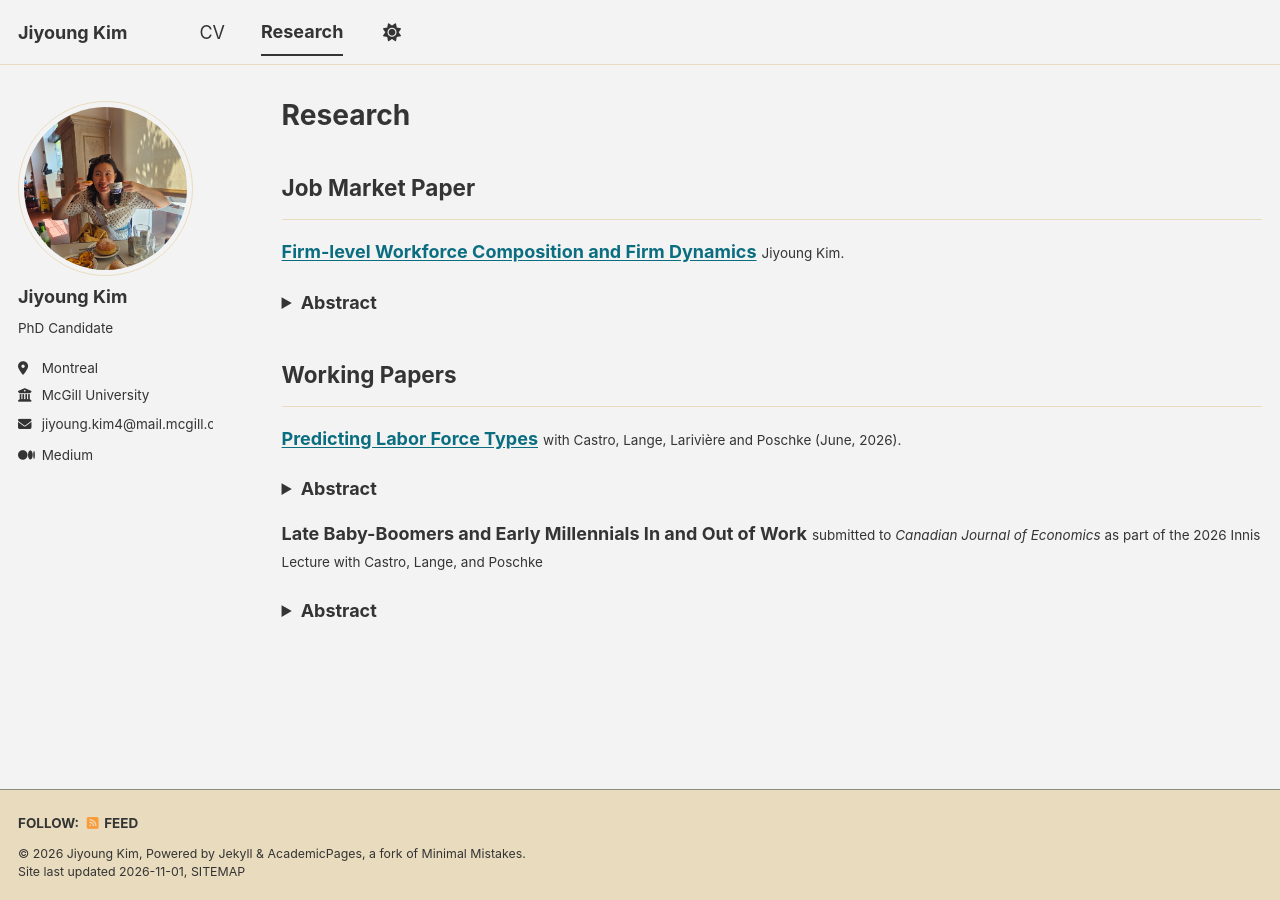
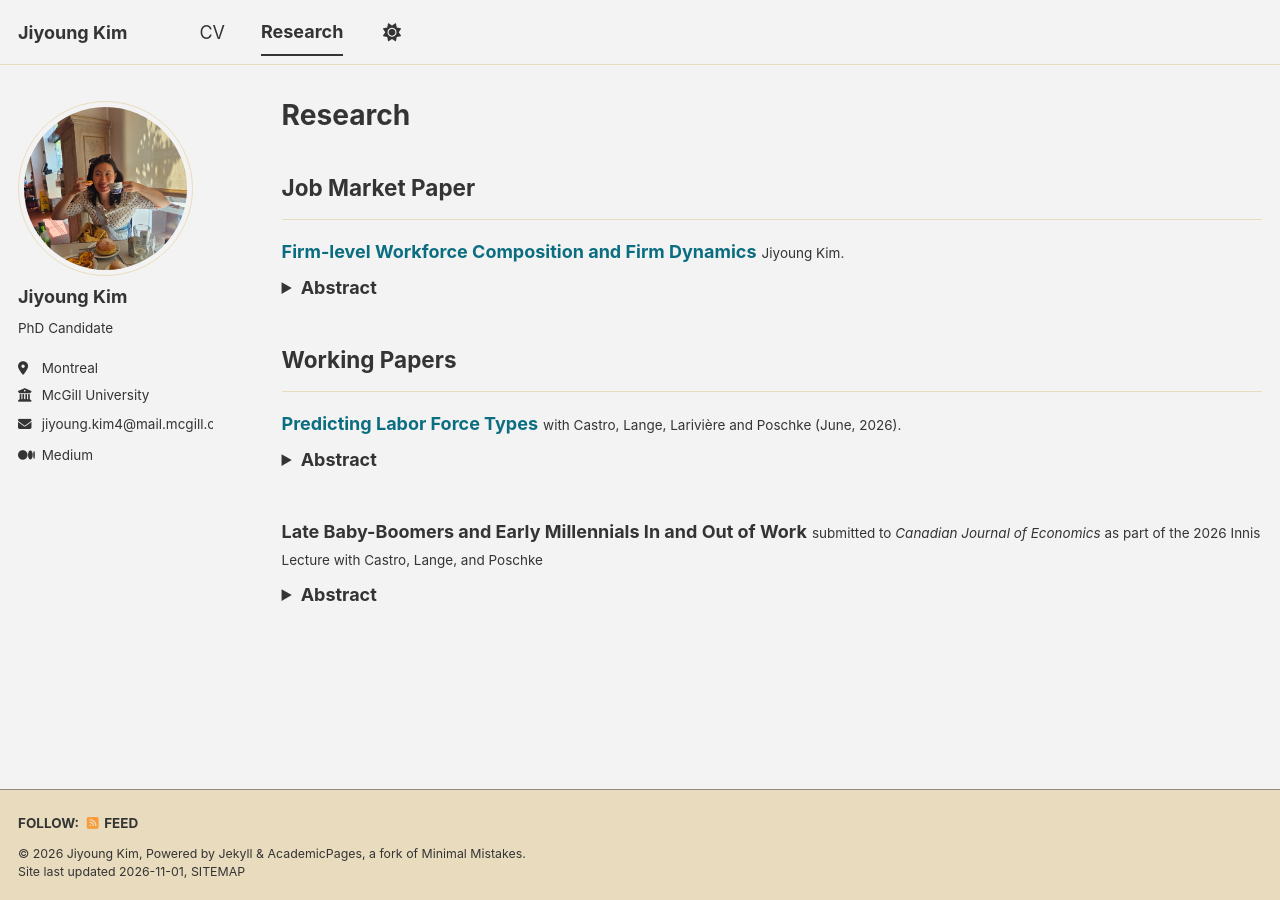
Before and after one commit to Jiyoung-Cecil-Kim/Jiyoung-Kim, a Jekyll site: the page built from _pages/papers.md, in a window 1280 px wide. Built offline with Jekyll 4.4.1, drawn with Linux system fonts in a browser that asks for light colours; a script bundle is joined from its source files by our own code; library files that are not in the unit come from our copies.

Commit message:
fix errors in lines

```diff
--- a/_sass/layout/_archive.scss
+++ b/_sass/layout/_archive.scss
@@ -31,6 +31,25 @@
         box-shadow: 0 0 10px rgba(#000, 0.25);
       }
     }
+  }
+
+  /* Paper titles: bold and colored is enough, the underline reads as a second
+     rule under the section heading */
+  strong > a {
+    text-decoration: none;
+
+    &:hover {
+      text-decoration: underline;
+    }
+  }
+
+  /* Paper entries: abstract stays with its title, clear gap to the next paper */
+  p + details {
+    margin-top: -0.8em;
+  }
+
+  details {
+    margin-bottom: 2.5em;
   }
 }
 
--- a/_sass/layout/_page.scss
+++ b/_sass/layout/_page.scss
@@ -89,6 +89,24 @@
         box-shadow: 0 0 10px rgba(#000, 0.25);
       }
     }
+  }
+
+  /* Paper titles: bold and colored is enough without the underline */
+  strong > a {
+    text-decoration: none;
+
+    &:hover {
+      text-decoration: underline;
+    }
+  }
+
+  /* Paper entries: abstract stays with its title, clear gap to the next paper */
+  p + details {
+    margin-top: -0.8em;
+  }
+
+  details {
+    margin-bottom: 2.5em;
   }
 
   dt {
```
Also changed, not shown: _pages/about.md (+2 -3 lines), _pages/cv.md (+0 -2 lines).
